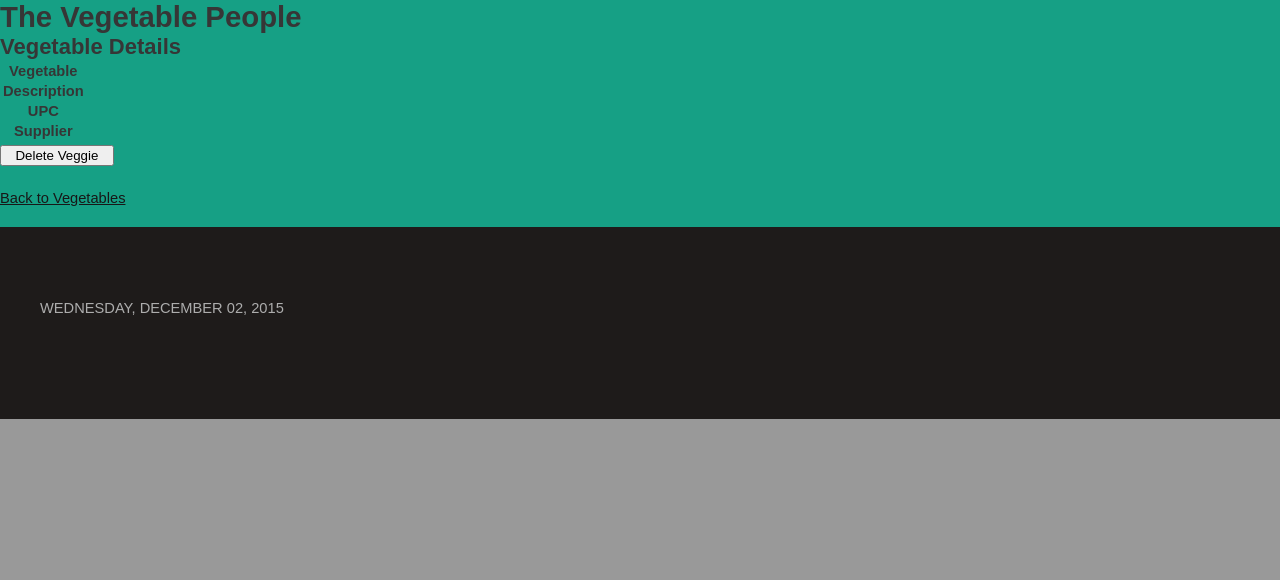
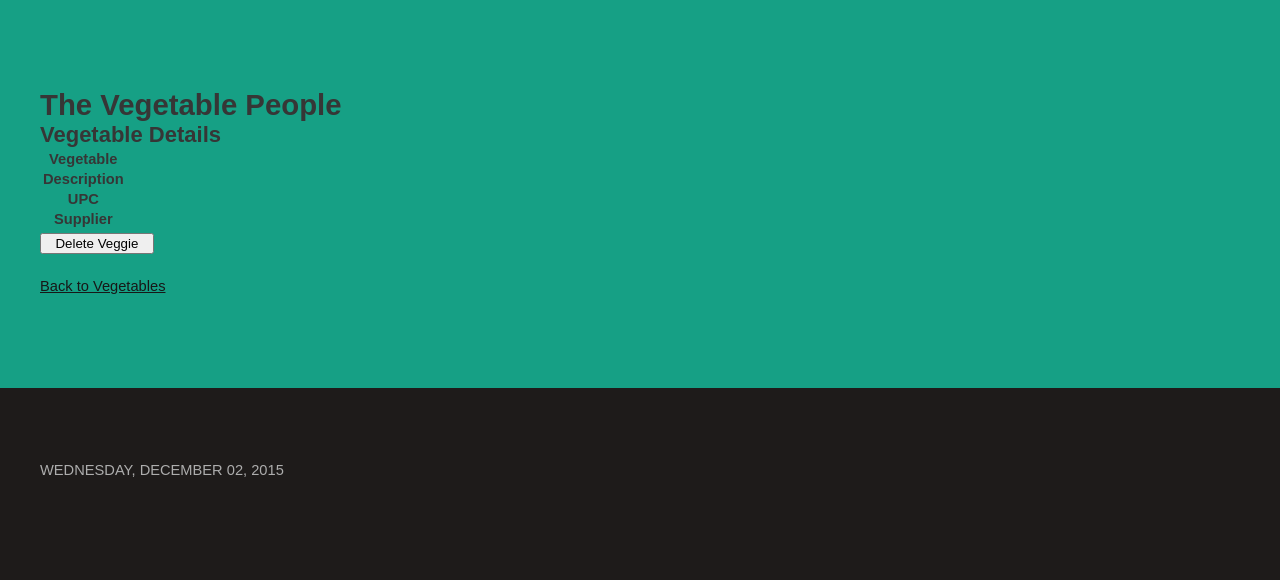
Before and after one commit to shweetshourpowk/producesite, a PHP site: page /vegetabledetails.php?id=0 in a window 1280 px wide. Shown: the part 876-1456 px from the top of the page. Before the commit the page ends 1295 px from the top, so only its background shows below. Run offline with PHP 8.4, Linux system fonts and the light colour scheme; data that the repository does not hold is empty.

Commit message:
Update vegetabledetails.php

```diff
--- a/vegetabledetails.php
+++ b/vegetabledetails.php
@@ -35,7 +35,9 @@ if (!$query) {
 //display results in a table
 ?>
     <!-- all content goes in between these two tags -->
-    <h1>The Vegetable People</h1>
+    <div id="page" class="container">
+        <div id="content">
+    <h1 class="content">The Vegetable People</h1>
     <hr>
 
     <h2>Vegetable Details</h2>
@@ -65,7 +67,8 @@ if (!$query) {
         <input type="button" value="  Delete Veggie  " onclick="confirm_deletion(<?php echo $vegetable_id ?>)">
     </p>
     <p><a href="vegetables.php">Back to Vegetables</a></p>
-
+</div>
+</div>
 <?php
 // clean up resultsets when we're done with them!
 $query->close();
```
